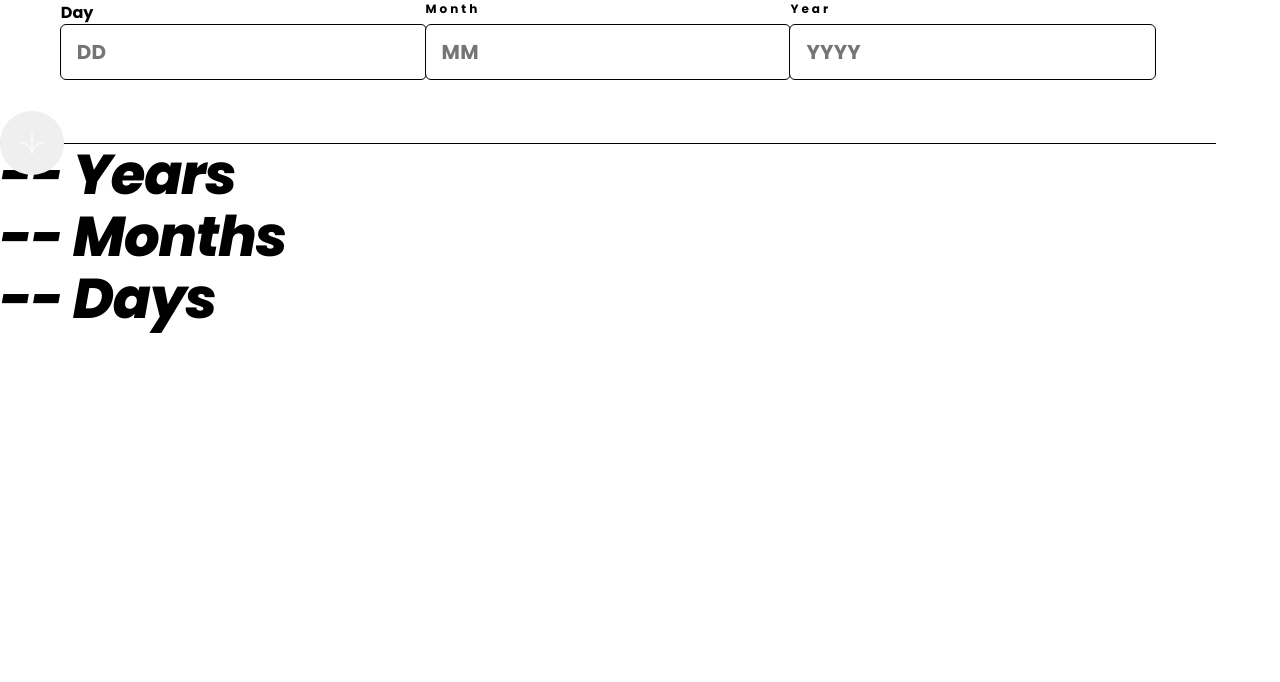
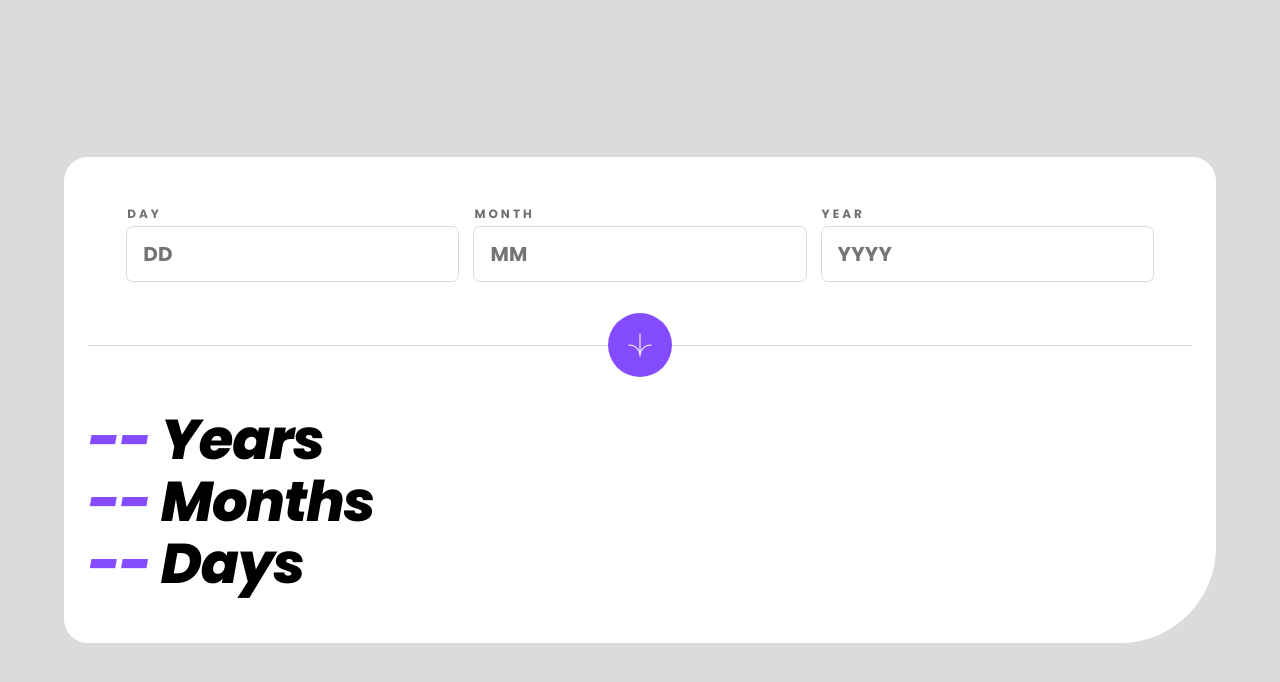
Before and after one commit to ChrisCablish/age-calculator-app, a plain HTML site: page index.html in a window 1280 px wide. Drawn offline with Linux system fonts and the light colour scheme.

Commit message:
style colors

```diff
--- a/index.html
+++ b/index.html
@@ -16,7 +16,7 @@
     <form class="birthday__form" id="birthday__form">
       <div class="inputs__group">
         <div class="bd__day bd__sec">
-          <label for="day" class="label__day day">Day</label>
+          <label for="day" class="label__day label">Day</label>
           <input placeholder="DD" type="text" class="input__day" id="input__day">
           <span class="day__error error" id="day__error">Must be a valid day</span>
         </div>
@@ -37,15 +37,15 @@
     </form>
     <section class="age__displayed">
       <div class="number__of__years">
-        <span class="years__number" id="years__number"></span>
+        <span class="years__number number" id="years__number"></span>
         <span class="years__label">Years</span>
       </div>
       <div class="number__of__months">
-        <span class="months__number" id="months__number"></span>
+        <span class="months__number number" id="months__number"></span>
         <span class="months__label">Months</span>
       </div>
       <div class="number__of__days">
-        <span class="days__number" id="days__number"></span>
+        <span class="days__number number" id="days__number"></span>
         <span class="days__label">Days</span>
       </div>
     </section>
--- a/style.css
+++ b/style.css
@@ -21,29 +21,44 @@
     padding: 0;
 }
 
+body {
+    background-color: var(--lightGrey);
+    display: flex;
+    min-height: 100vh;
+    align-items: center;
+    justify-content: center;
+}
+
 main {
-    max-width: 95%;
+    max-width: 90%;
+    background-color: white;
+    padding: 48px 24px;
+    border-radius: 1.5rem;
+    border-bottom-right-radius: 6rem;
 }
 
 /* BIRTHDAY FORM */
 
 .birthday__form {
-    border-bottom: 1px solid black;
+    border-bottom: 1px solid var(--lightGrey);
+    text-align: center;
 }
 
 .inputs__group {
     display: flex;
     flex: 1;
-    justify-content: space-between;
+    justify-content: space-around;
     justify-content: center;
+    gap: 1rem;
 
 }
 
 .bd__sec {
     display: flex;
     flex-direction: column;
-    width: 30%;
-    justify-content: space-between;
+    max-width: 30%;
+    /* justify-content: space-between; */
+    gap: 4px;
 
 }
 
@@ -53,6 +68,8 @@ main {
     line-height: 18px;
     letter-spacing: 0.25em;
     text-align: left;
+    text-transform: uppercase;
+    color: var(--smokeyGrey)
 }
 
 input {
@@ -62,14 +79,24 @@ input {
     letter-spacing: 0.01em;
     text-align: left;
     padding: 12px 16px;
-    border-radius: 5px;
+    border-radius: 6px;
     border: none;
-    outline: 1px solid black;
+    outline: 1px solid var(--lightGrey);
+    color: var(--offBlack);
 }
 
 .error {
     display: none;
+    font-size: 10px;
+    font-style: italic;
+    font-weight: 400;
+    line-height: 21px;
+    letter-spacing: 0em;
+    text-align: left;
+
 }
+
+/* BUTTON */
 
 button {
     font-size: 0;
@@ -78,12 +105,15 @@ button {
     border: none;
     position: relative;
     transform: translate(0, 50%);
+    background-color: var(--Purple);
 }
 
 svg {
     width: 24px;
     height: 24px;
 }
+
+/* AGE DISPLAYED  */
 
 .age__displayed {
     font-size: 56px;
@@ -92,4 +122,9 @@ svg {
     line-height: 62px;
     letter-spacing: -0.02em;
     text-align: left;
+    margin-top: 63.5px;
 }
+
+.number {
+    color: var(--Purple);
+}
```
